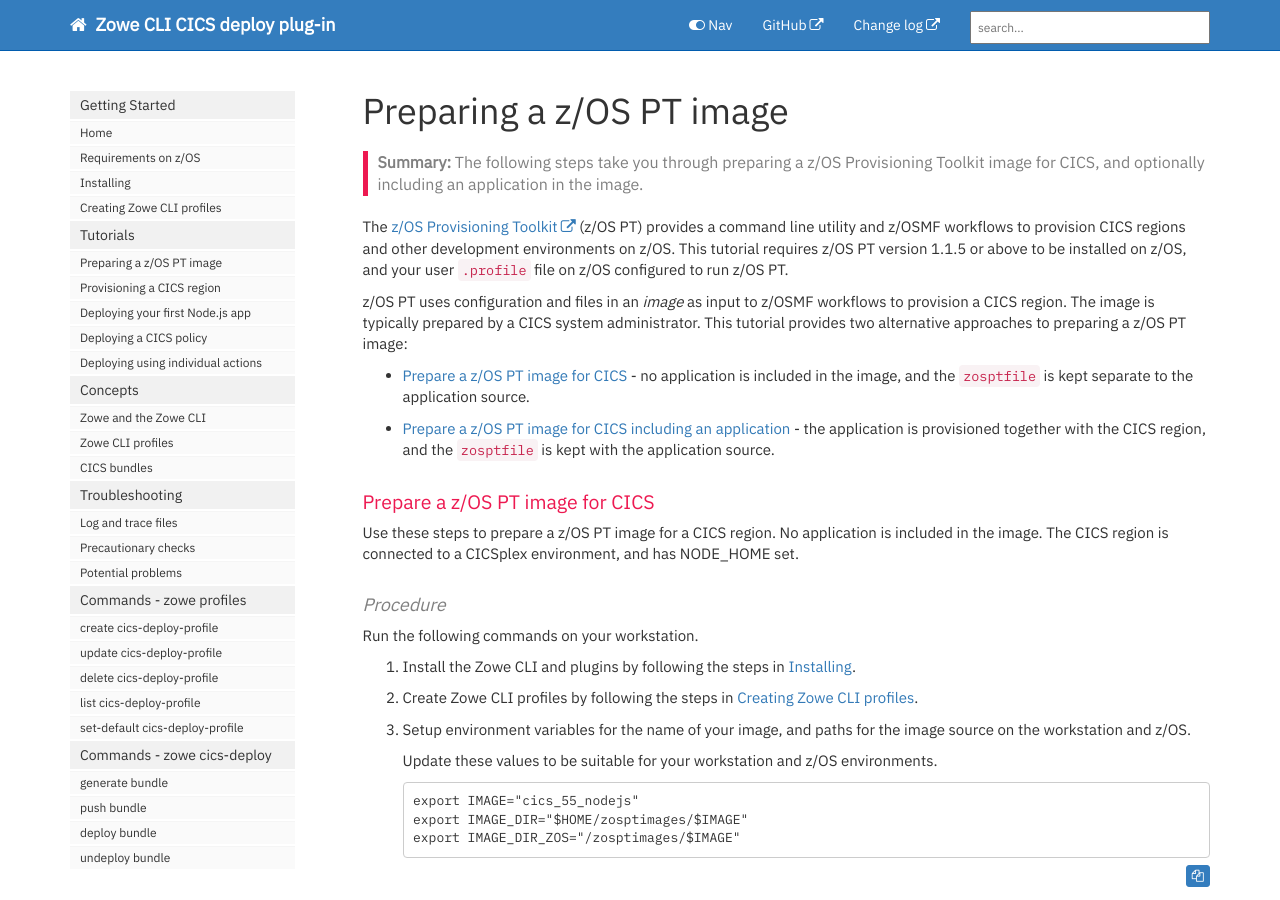
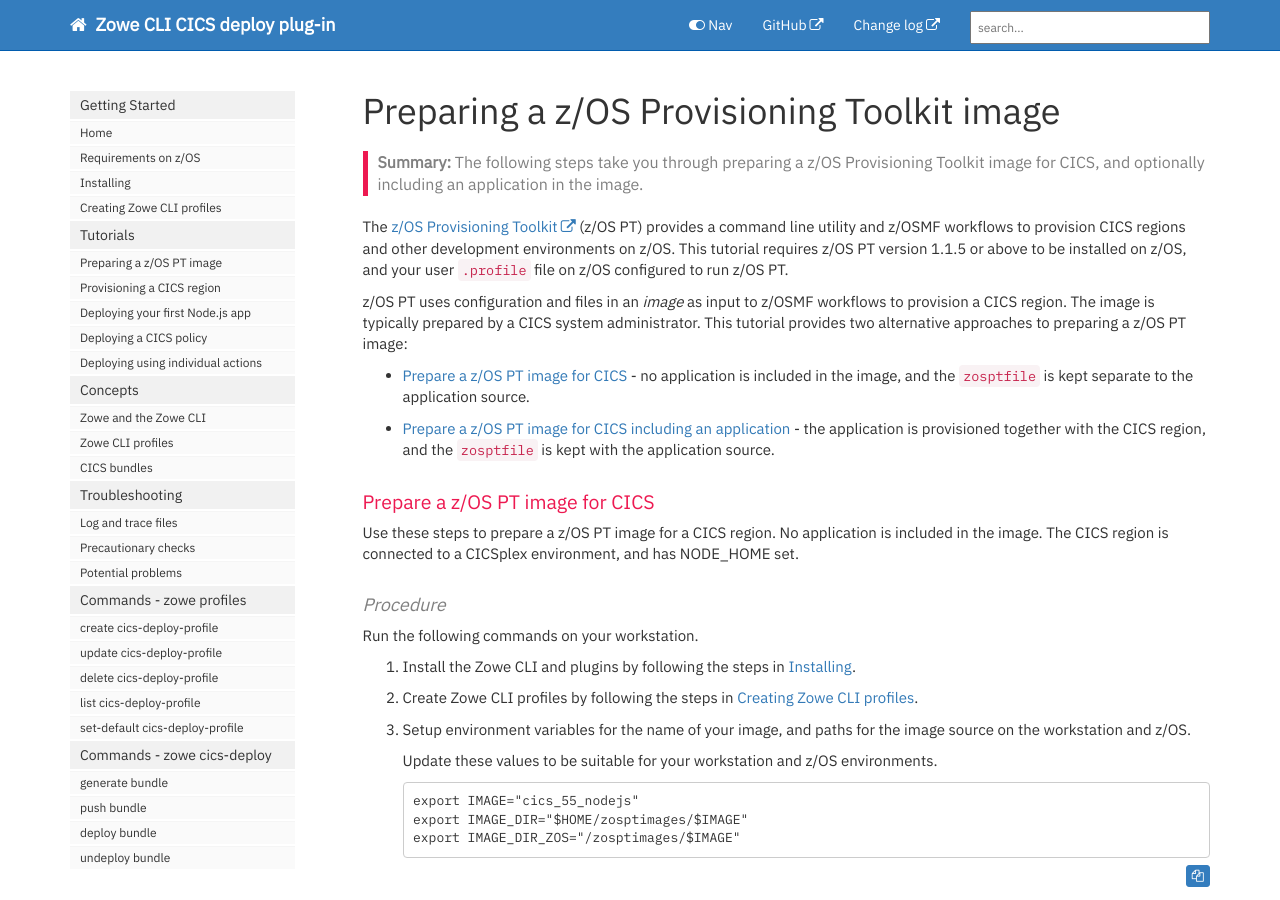
Before and after one commit to IBM/zowe-cli-cics-deploy-plugin, a Jekyll site: the page built from docs/pages/cdp/cdp-Preparing-a-zOS-PT-image.md, in a window 1280 px wide and 900 px high. Built offline with Jekyll 4.4.1, drawn with Linux system fonts in a browser that asks for light colours; nearby versions of some CDN libraries; comment, search, counter and statistics services are not loaded.

Commit message:
Update 'Provisioning a z/OS PT image' title
Signed-off-by: Mark Cocker <mark_cocker@uk.ibm.com>

```diff
--- a/docs/pages/cdp/cdp-Preparing-a-zOS-PT-image.md
+++ b/docs/pages/cdp/cdp-Preparing-a-zOS-PT-image.md
@@ -1,5 +1,5 @@
 ---
-title: Preparing a z/OS PT image
+title: Preparing a z/OS Provisioning Toolkit image
 tags: [tutorial]
 keywords:
 summary: "The following steps take you through preparing a z/OS Provisioning Toolkit image for CICS, and optionally including an application in the image."
```
